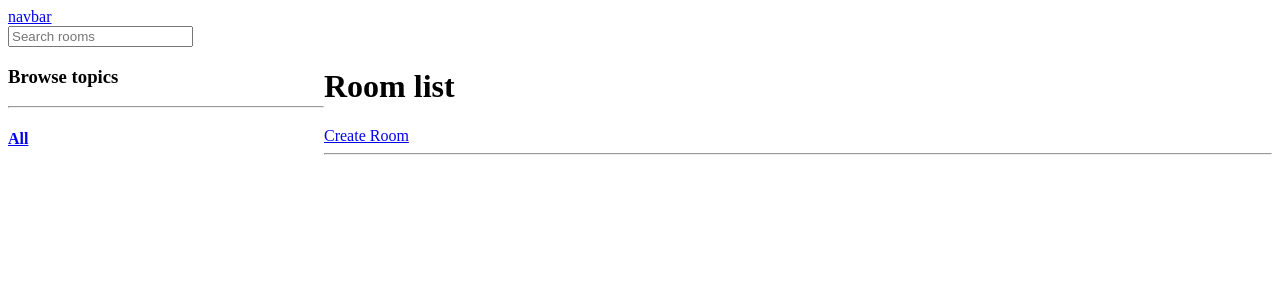
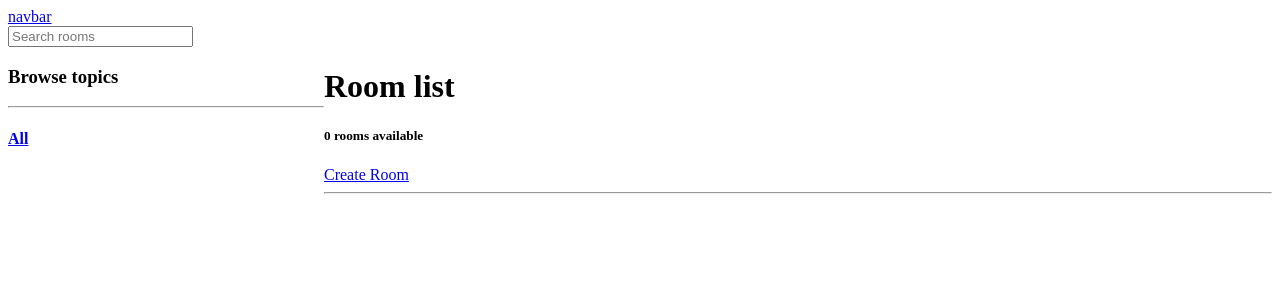
Before and after one commit to ChannVincent/django_demo_2, a Django app: page / in a window 1280 px wide. Shown: the top 300 px of the page. Run offline with Django 4.2, Linux system fonts and the light colour scheme; data that the repository does not hold is empty.

Commit message:
room count

```diff
--- a/base/templates/base/home.html
+++ b/base/templates/base/home.html
@@ -24,6 +24,7 @@
     </div>
     <div>
         <h1>Room list</h1>
+        <h5>{{room_count}} rooms available</h5>
         <a href="{% url 'create-room' %}">Create Room</a>
         <hr>
         <br>
--- a/base/views.py
+++ b/base/views.py
@@ -5,21 +5,21 @@ from .forms import RoomForm
 
 
 def home(request):
-
     q = request.GET.get("q") if request.GET.get("q") != None else ""
     rooms = Room.objects.filter(
         Q(topic__name__icontains=q)  # = topic.name.contains(q) case insensitive
         | Q(name__icontains=q)
         | Q(host__username__icontains=q)
     )
-    topics = Topic.objects.all()  # database query
-    context = {"rooms": rooms, "topics": topics}
+    topics = Topic.objects.all()
+    room_count = rooms.count()
+    context = {"rooms": rooms, "topics": topics, "room_count": room_count}
     return render(request, "base/home.html", context)
 
 
 def room(request, roomId):
     selectedRoom = None
-    selectedRoom = Room.objects.get(id=roomId)  # database query
+    selectedRoom = Room.objects.get(id=roomId)
     context = {"room": selectedRoom}
     return render(request, "base/room.html", context)
 
```
